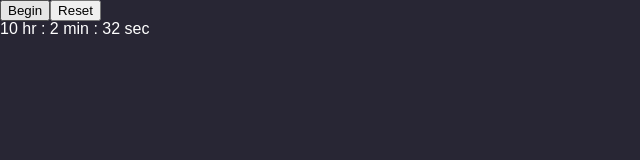
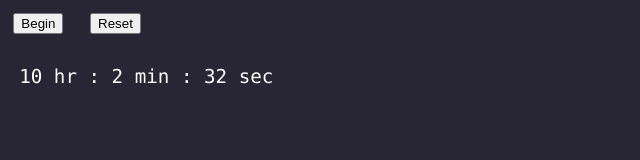
Before and after one commit to shuuki/set, a plain HTML site: page index.html in a window 1280 px wide. Shown: the whole page, without its empty margins (0-640 px from the left). Drawn offline with Linux system fonts and the light colour scheme.

Commit message:
more legible styles

```diff
--- a/style.css
+++ b/style.css
@@ -17,8 +17,17 @@ p {
 pre {
   font-size: 8px;
   line-height: 6px;
+  font-family: monospace;
+}
 
-  font-family: monospace;
+button,
+div {
+  margin: 1em;
+}
+
+div {
+  font-family: "Ubuntu Mono", "Monaco", monospace;
+  font-size: 1.2em;
 }
 
 /*
```
